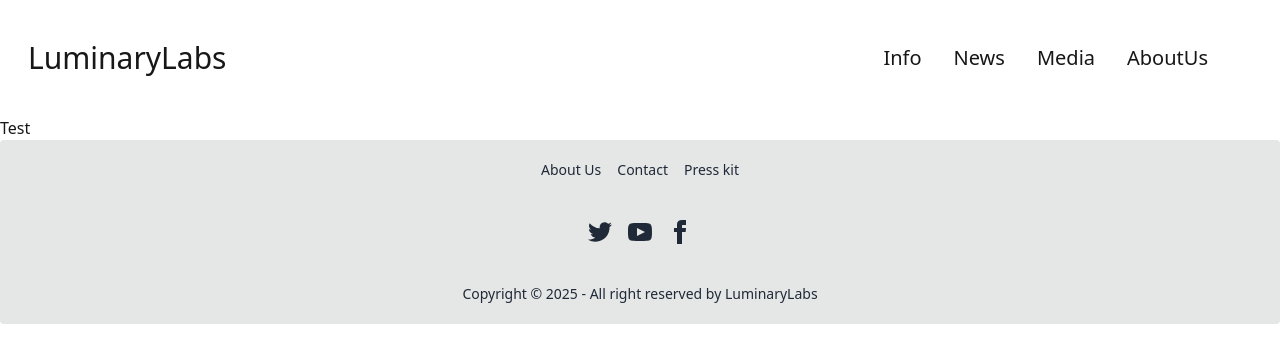
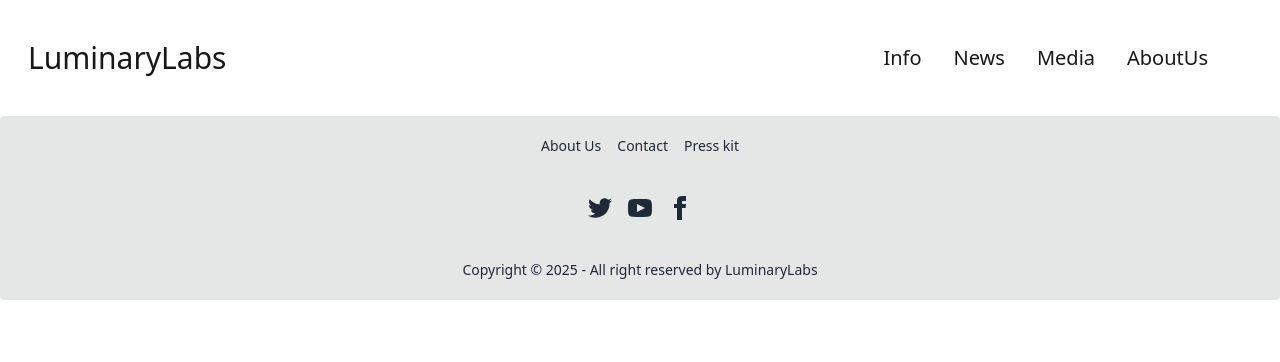
Before and after one commit to Smileatmaxi/illuminatedinteractive.com, a Next.js app: page / in a window 1280 px wide. Shown: the top 362 px of the page. Built offline with nearby package versions, Linux system fonts and the light colour scheme.

Commit message:
Clear placeholder text in the homepage header.
    Removed "Test" from the homepage header to prepare for dynamic content or final text insertion. This ensures the page appears cleaner and more production-ready.

```diff
--- a/app/page.tsx
+++ b/app/page.tsx
@@ -3,7 +3,7 @@ import React from "react";
 export default function Home() {
     return (
         <div>
-            <h1>Test</h1>
+            <h1></h1>
         </div>
     );
 }
```
